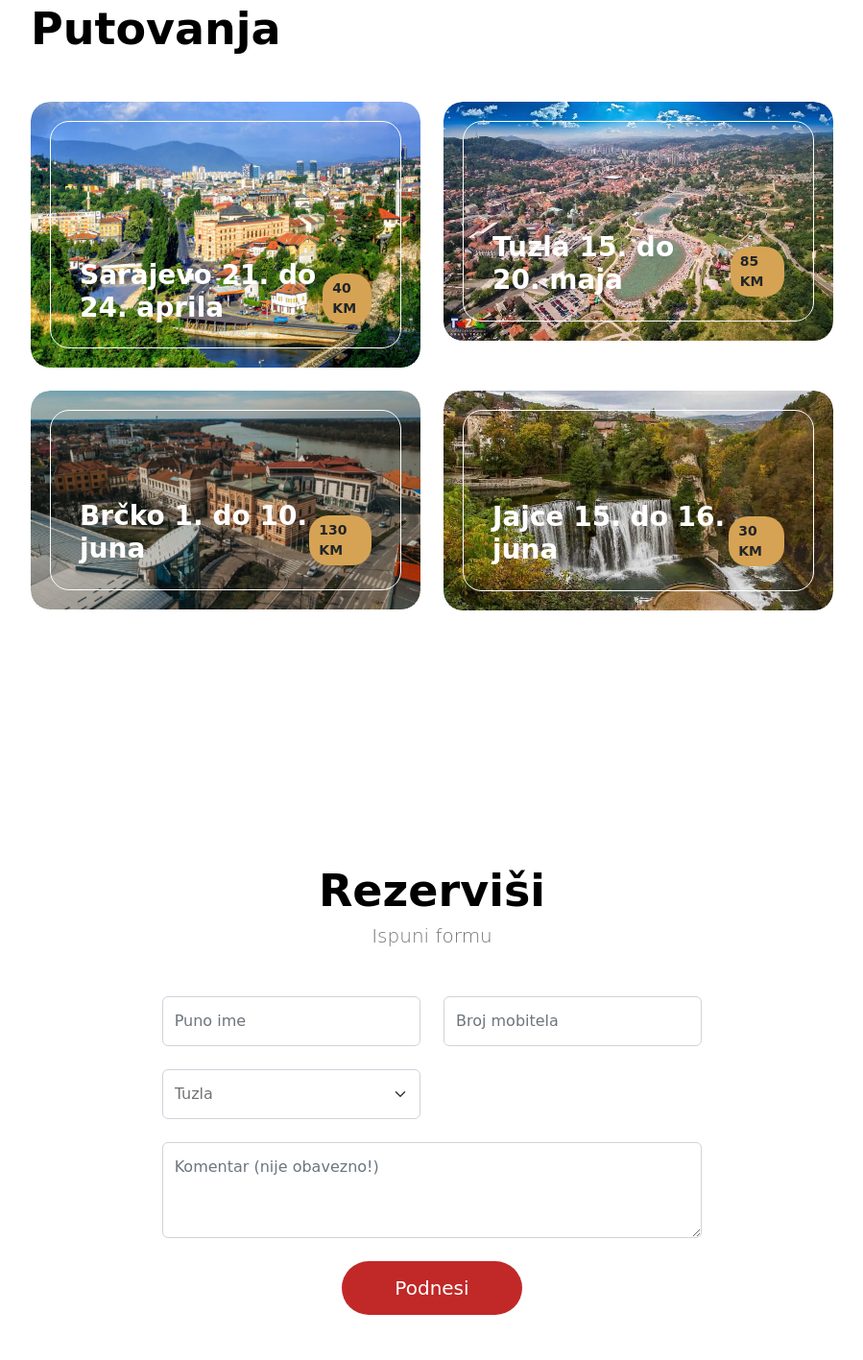
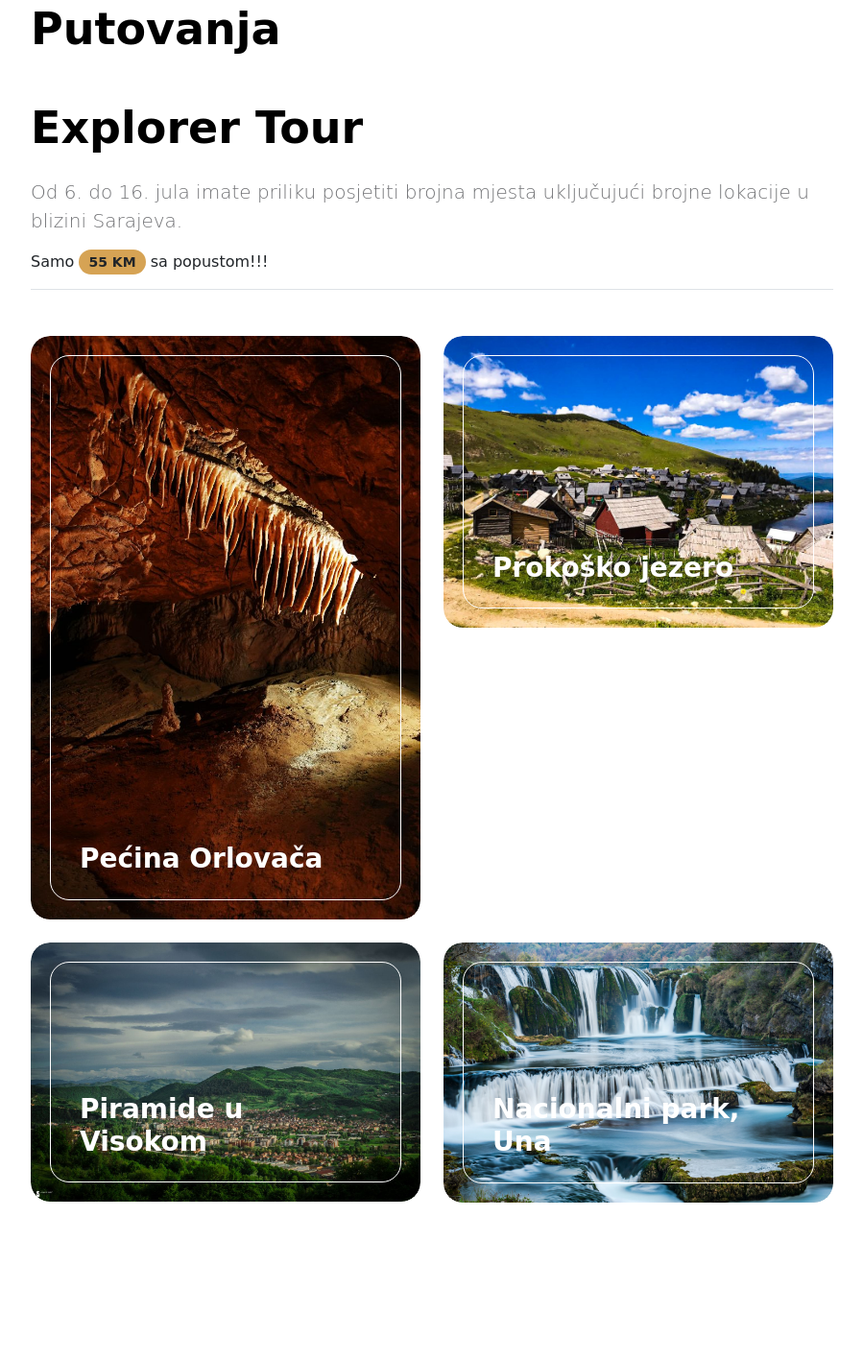
Before and after one commit to mewtwo0719/studentski-pohodi, a plain HTML site: page index.html in a window 1280 px wide. Shown: the part 2043-3460 px from the top of the page at 96% size, without its empty margins (350-1249 px from the left). Drawn offline with Linux system fonts and the light colour scheme; a web font is replaced by a local one.

Commit message:
Add files via upload

```diff
--- a/index.html
+++ b/index.html
@@ -123,7 +123,7 @@ https://templatemo.com/tm-585-barber-shop
                                 <div class="col-lg-10 col-12 mx-auto">
                                     <h2 class="mb-3">Sniženje od 55%</h2>
 
-                                    <p>Važi za mjesec april</p>
+                                    <p>Važi za mjesec juli</p>
 
                                     <strong>Kupon: PoHoD2023</strong>
                                 </div>
@@ -141,50 +141,59 @@ https://templatemo.com/tm-585-barber-shop
                                     <h2 class="mb-5">Putovanja</h2>
                                 </div>
 
+                                <div class="col-lg-12 col-12 mx-auto">
+                                    <h2 class="mb-4">Explorer Tour</h2>
+
+                                    <div class="border-bottom pb-3 mb-5">
+                                        <p>Od 6. do 16. jula imate priliku posjetiti brojna mjesta uključujući brojne lokacije u blizini Sarajeva. </p>
+                                        Samo <strong class="services-thumb-price">55 KM</strong> sa popustom!!!
+                                    </div>
+                                </div>
+
                                 <div class="col-lg-6 col-12 mb-4">
                                     <div class="services-thumb">
-                                        <img src="images/services/sarajevo.jpg" class="services-image img-fluid" alt="">
+                                        <img src="images/services/stalaktiti-pecina.jpg" class="services-image img-fluid" alt="">
 
                                         <div class="services-info d-flex align-items-end">
-                                            <h4 class="mb-0">Sarajevo 21. do 24. aprila</h4>
+                                            <h4 class="mb-0">Pećina Orlovača</h4>
 
-                                            <strong class="services-thumb-price">40 KM</strong>
+
                                         </div>
                                     </div>
                                 </div>
 
                                 <div class="col-lg-6 col-12 mb-4">
                                     <div class="services-thumb">
-                                        <img src="images/services/tuzla.jpg" class="services-image img-fluid" alt="">
+                                        <img src="images/services/Prokoško-jezero-panorama.jpg" class="services-image img-fluid" alt="">
 
                                         <div class="services-info d-flex align-items-end">
-                                            <h4 class="mb-0">Tuzla 15. do 20. maja</h4>
+                                            <h4 class="mb-0">Prokoško jezero</h4>
 
-                                            <strong class="services-thumb-price">85 KM</strong>
+
                                         </div>
                                     </div>
                                 </div>
 
                                 <div class="col-lg-6 col-12 mb-4 mb-lg-0">
                                     <div class="services-thumb">
-                                        <img src="images/services/brcko.jpg" class="services-image img-fluid" alt="">
+                                        <img src="images/services/Marin.jpg" class="services-image img-fluid" alt="">
 
                                         <div class="services-info d-flex align-items-end">
-                                            <h4 class="mb-0">Brčko 1. do 10. juna</h4>
+                                            <h4 class="mb-0">Piramide u Visokom</h4>
 
-                                            <strong class="services-thumb-price">130 KM</strong>
+
                                         </div>
                                     </div>
                                 </div>
 
                                 <div class="col-lg-6 col-12">
                                     <div class="services-thumb">
-                                        <img src="images/services/jajce.jpg" class="services-image img-fluid" alt="">
+                                        <img src="images/services/una.jpg" class="services-image img-fluid" alt="">
 
                                         <div class="services-info d-flex align-items-end">
-                                            <h4 class="mb-0">Jajce 15. do 16. juna</h4>
+                                            <h4 class="mb-0">Nacionalni park, Una</h4>
 
-                                            <strong class="services-thumb-price">30 KM</strong>
+
                                         </div>
                                     </div>
                                 </div>
@@ -220,12 +229,15 @@ https://templatemo.com/tm-585-barber-shop
 
                                             <div class="col-lg-6 col-12">
                                                 <select class="form-select form-control" name="bb-branch" id="bb-branch" aria-label="Grad">
-                                                    <option value="Grünberger">Sarajevo</option>
-                                                    <option selected="">Tuzla</option>
+                                                    <option selected="" value="Grünberger">Sarajevo</option>
+
 
                                                     <option value="Behrenstraße">Brčko</option>
+                                                    <option value="Behrenstraße">Bihać</option>
                                                     <option value="Weinbergsweg">Jajce</option>
+                                                    <option value="Weinbergsweg">Zenica</option>
                                                     <option value="Weinbergsweg">Mostar</option>
+                                                    <option value="Weinbergsweg">Travnik</option>
                                                 </select>
 
                                             </div>
@@ -236,7 +248,7 @@ https://templatemo.com/tm-585-barber-shop
                                         <textarea name="bb-message" rows="3" class="form-control" id="bb-message" placeholder="Komentar (nije obavezno!)"></textarea>
 
                                         <div class="col-lg-4 col-md-10 col-8 mx-auto">
-                                            <button type="submit" class="form-control">Podnesi</button>
+                                            <button class="form-control">Podnesi</button>
                                         </div>
                                     </div>
                                 </form>
```
Also changed, not shown: images/services/Marin.jpg (added), images/services/Prokoško-jezero-panorama.jpg (added), images/services/stalaktiti-pecina.jpg (added), images/services/una.jpg (added).
